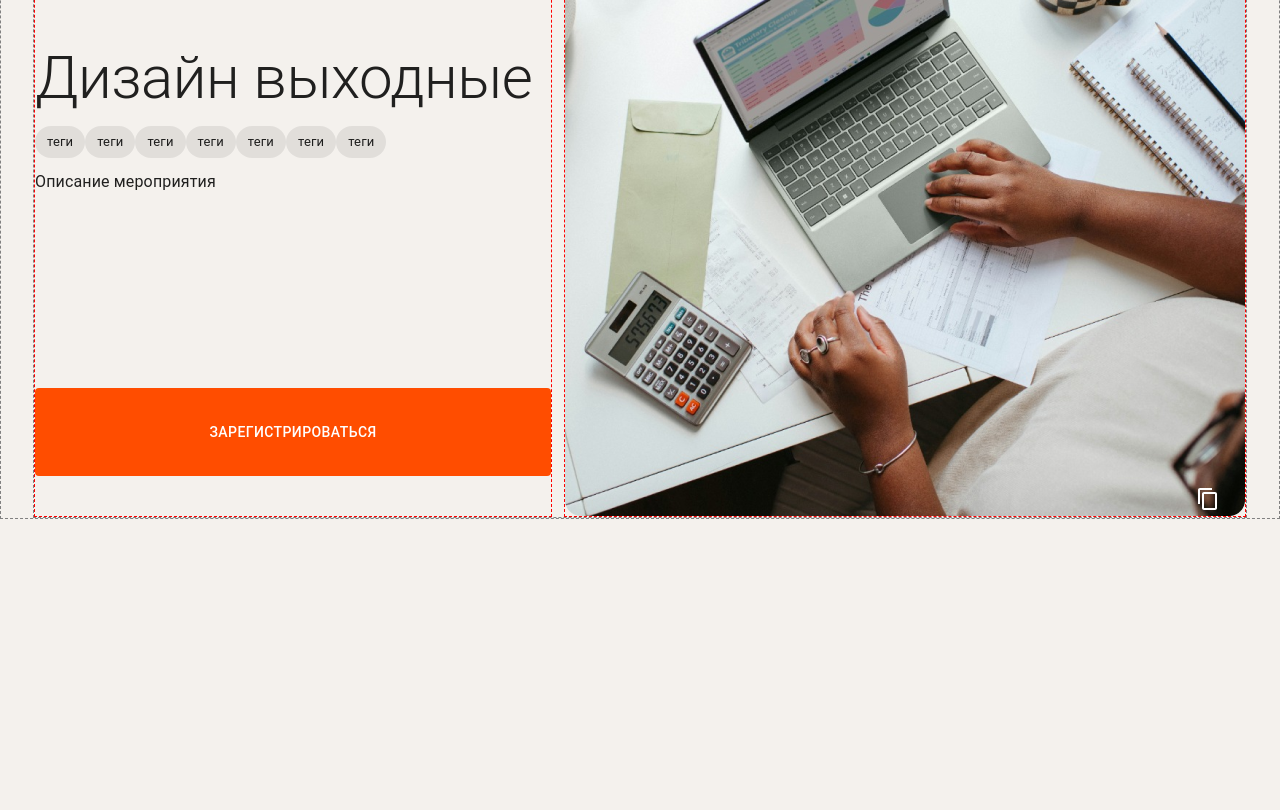
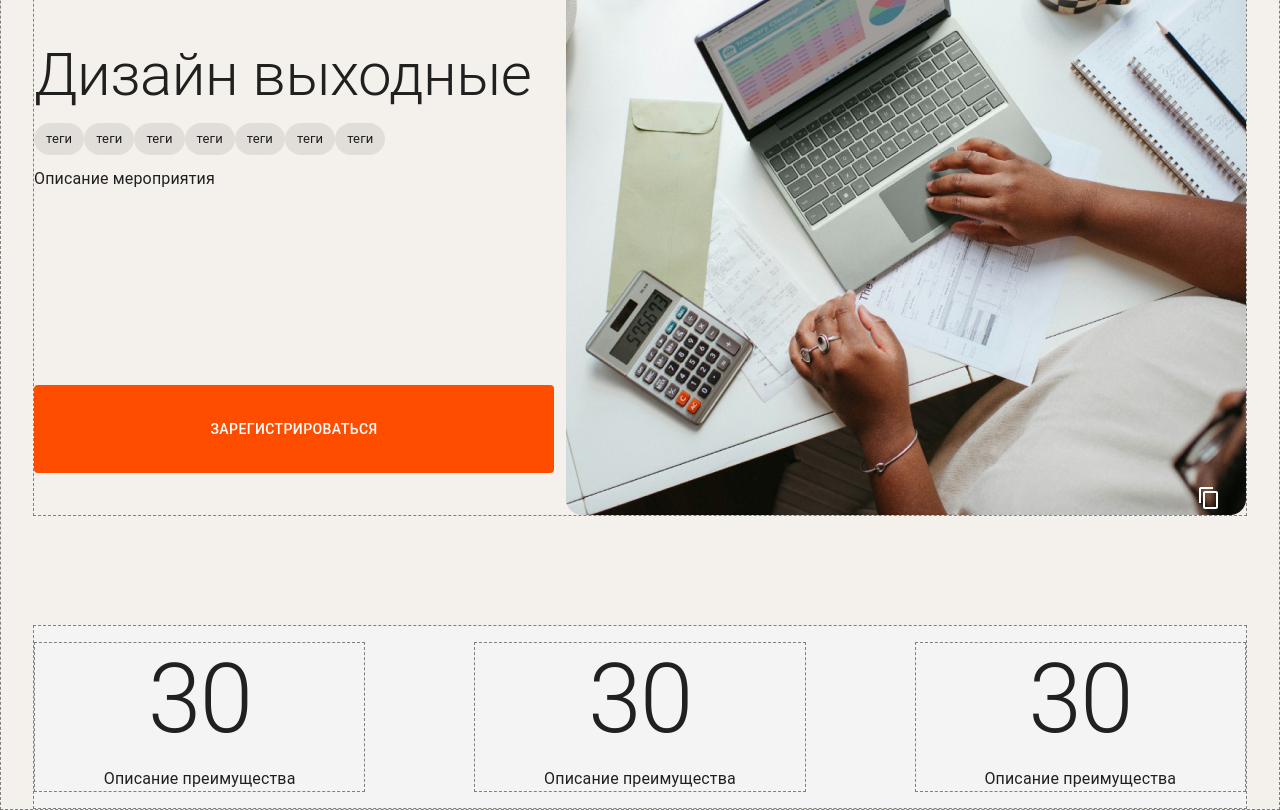
Before and after one commit to yandex-funtech-it-events/frontend, a React (Vite) app: page /single-event in a window 1280 px wide. Shown: the part 320-1130 px from the top of the page. Before the commit the page ends 839 px from the top, so only its background shows below. Built offline with nearby package versions, Linux system fonts and the light colour scheme.

Commit message:
feat: add benefits without typography

```diff
--- /dev/null
+++ b/src/pages/single-event/components/benefits/components/benefits-card.tsx
@@ -0,0 +1,25 @@
+import React from 'react';
+import { Box } from '@mui/material';
+import { Typography } from '@mui/material';
+
+interface BenefitsCardProps {
+  number: number;
+  description: string;
+}
+
+const BenefitsCard: React.FC<BenefitsCardProps> = ({ number, description }) => {
+  return (
+    <Box
+      display="flex"
+      flexDirection="column"
+      alignItems="center"
+      gap={3}
+      sx={{ border: '1px dashed grey', maxWidth: '386px', width: '100%' }}
+    >
+      <Typography variant="h1">{number}</Typography>
+      <Typography>{description}</Typography>
+    </Box>
+  );
+};
+
+export default BenefitsCard;
--- /dev/null
+++ b/src/pages/single-event/components/benefits/index.tsx
@@ -0,0 +1,43 @@
+import React from 'react';
+import { Box } from '@mui/material';
+import BenefitsCard from './components/benefits-card';
+
+const Benefits: React.FC = () => {
+  const benefitsMockData = [
+    {
+      number: 30,
+      description: 'Описание преимущества',
+    },
+    {
+      number: 30,
+      description: 'Описание преимущества',
+    },
+    {
+      number: 30,
+      description: 'Описание преимущества',
+    },
+  ];
+
+  return (
+    <Box
+      component="section"
+      display="flex"
+      alignItems="center"
+      justifyContent="center"
+      pt={4}
+      pb={4}
+      sx={{
+        border: '1px dashed grey',
+        marginTop: '109px',
+        gap: '109px',
+        backgroundColor: '#F5F4F5',
+      }}
+    >
+      {benefitsMockData.map((item, i) => (
+        <BenefitsCard key={i} number={item.number} description={item.description} />
+      ))}
+    </Box>
+  );
+};
+
+export default Benefits;
--- /dev/null
+++ b/src/pages/single-event/components/chips.tsx
@@ -0,0 +1,17 @@
+import React from 'react';
+
+import { Box, Chip } from '@mui/material';
+
+const Chips: React.FC = () => {
+  const mockChipsArray = ['теги', 'теги', 'теги', 'теги', 'теги', 'теги', 'теги'];
+
+  return (
+    <Box display="flex" mt={3} mb={3}>
+      {mockChipsArray.map((chip, i) => (
+        <Chip label={chip} key={i} />
+      ))}
+    </Box>
+  );
+};
+
+export default Chips;
--- a/src/pages/single-event/components/info/components/info-about.tsx
+++ b/src/pages/single-event/components/info/components/info-about.tsx
@@ -1,18 +1,14 @@
 import React from 'react';
 
-import { Box, Typography, Chip, Button } from '@mui/material';
+import { Box, Typography, Button } from '@mui/material';
+
+import Chips from '../../chips';
 
 const InfoAbout: React.FC = () => {
-  const mocChipsArray = ['теги', 'теги', 'теги', 'теги', 'теги', 'теги', 'теги'];
-
   return (
     <Box>
       <Typography variant="h2">Дизайн выходные</Typography>
-      <Box display="flex" mt={3} mb={3}>
-        {mocChipsArray.map((chip, i) => (
-          <Chip label={chip} key={i} />
-        ))}
-      </Box>
+      <Chips />
       <Typography sx={{ height: '168px', marginBottom: '50px' }}>Описание мероприятия</Typography>
 
       <Button
--- a/src/pages/single-event/components/info/components/info-card.tsx
+++ b/src/pages/single-event/components/info/components/info-card.tsx
@@ -7,7 +7,7 @@ import pic from '../../../../../assets/images/single_event_info.png';
 
 const InfoCard: React.FC = () => {
   return (
-    <Box sx={{ border: '1px dashed red', padding: 0, position: 'relative' }}>
+    <Box sx={{ padding: 0, position: 'relative' }}>
       <img src={pic as unknown as string} alt="Usual image" style={{ display: 'block' }} />
 
       <IconButton sx={{ position: 'absolute', right: 20, top: 0 }}>
--- a/src/pages/single-event/components/info/components/info-top.tsx
+++ b/src/pages/single-event/components/info/components/info-top.tsx
@@ -2,17 +2,12 @@ import React from 'react';
 import { Box, Typography, Chip } from '@mui/material';
 
 const InfoTop: React.FC = () => {
-  const mocInfoArray = ['28.04.24-29.04.24', 'Нижний Новгород', 'Оффлайн/Онлайн'];
+  const mockInfoArray = ['28.04.24-29.04.24', 'Нижний Новгород', 'Оффлайн/Онлайн'];
 
   return (
-    <Box
-      sx={{ border: '1px dashed blue' }}
-      display="flex"
-      justifyContent="space-between"
-      mb="100px"
-    >
+    <Box display="flex" justifyContent="space-between" mb="100px">
       <Box display="flex" flexDirection="column" gap={4}>
-        {mocInfoArray.map((text, i) => (
+        {mockInfoArray.map((text, i) => (
           <Typography key={i}>{text}</Typography>
         ))}
       </Box>
--- a/src/pages/single-event/components/info/index.tsx
+++ b/src/pages/single-event/components/info/index.tsx
@@ -12,7 +12,7 @@ const Info: React.FC = () => {
       gap={3}
       sx={{ border: '1px dashed grey', marginTop: '100px' }}
     >
-      <Box sx={{ border: '1px dashed red', width: '50%' }} display="flex" flexDirection="column">
+      <Box sx={{ width: '50%' }} display="flex" flexDirection="column">
         <InfoTop />
         <InfoAbout />
       </Box>
--- a/src/pages/single-event/index.tsx
+++ b/src/pages/single-event/index.tsx
@@ -2,12 +2,14 @@ import React from 'react';
 import { Container } from '@mui/material';
 import Header from '../../components/header';
 import Info from './components/info';
+import Benefits from './components/benefits';
 
 const SingleEvent: React.FC = () => {
   return (
     <Container sx={{ border: '1px dashed grey' }}>
       <Header />
       <Info />
+      <Benefits />
     </Container>
   );
 };
```
